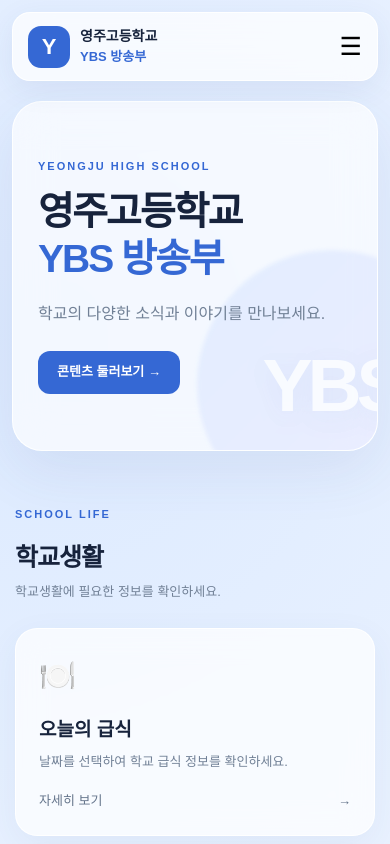
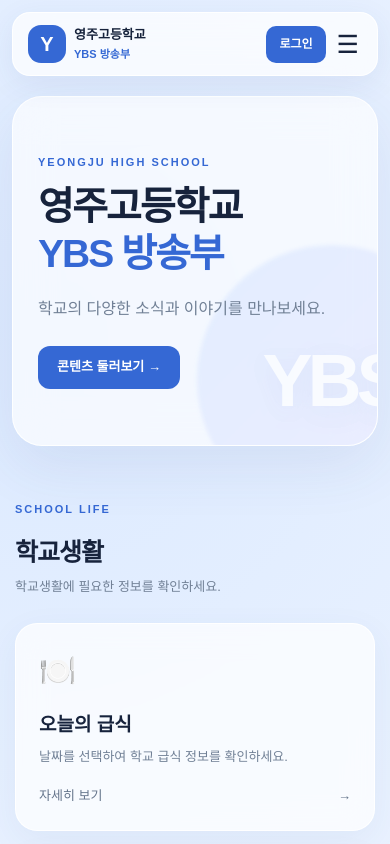
Before and after one commit to ehqls/school-media, a plain HTML site: page ybs-homepage/index.html in a window 390 px wide. Shown: the top 844 px of the page. Drawn offline with nearby package versions, Linux system fonts and the light colour scheme; no server answers.

Commit message:
Update style.css

```diff
--- a/ybs-homepage/css/style.css
+++ b/ybs-homepage/css/style.css
@@ -86,6 +86,8 @@ a {
   font-weight: 700;
 }
 
+/* 메뉴 */
+
 .nav {
   display: flex;
   align-items: center;
@@ -103,6 +105,16 @@ a {
   color: var(--primary);
 }
 
+/* 로그인 및 햄버거 버튼 */
+
+.header-actions {
+  display: flex;
+  align-items: center;
+  justify-content: flex-end;
+  gap: 10px;
+  flex-shrink: 0;
+}
+
 .login-button,
 .primary-button {
   display: inline-flex;
@@ -117,13 +129,27 @@ a {
   white-space: nowrap;
 }
 
+.login-button {
+  flex-shrink: 0;
+}
+
+.login-button:hover {
+  color: white;
+  background: var(--primary-dark);
+}
+
 .menu-toggle {
   display: none;
   border: 0;
   background: transparent;
   font-size: 25px;
   cursor: pointer;
+  color: var(--text);
+  padding: 5px;
+  line-height: 1;
 }
+
+/* 메인 화면 */
 
 .hero {
   width: min(1200px, calc(100% - 40px));
@@ -198,6 +224,8 @@ a {
   letter-spacing: -5px;
   text-shadow: 0 5px 25px rgba(45, 90, 180, 0.2);
 }
+
+/* 섹션 */
 
 .section {
   width: min(1200px, calc(100% - 40px));
@@ -285,6 +313,8 @@ a {
   font-weight: 700;
 }
 
+/* 뉴스 및 영상 */
+
 .content-card {
   overflow: hidden;
   transition: transform 0.2s, box-shadow 0.2s;
@@ -312,6 +342,8 @@ a {
   letter-spacing: 2px;
 }
 
+/* 동아리 */
+
 .feature-panel {
   min-height: 190px;
   padding: 35px;
@@ -338,9 +370,13 @@ a {
   font-weight: 900;
 }
 
+/* 설정 */
+
 .settings-section {
   margin-bottom: 80px;
 }
+
+/* 푸터 */
 
 .footer {
   padding: 45px 20px;
@@ -366,14 +402,20 @@ a {
   font-size: 11px;
 }
 
+/* 태블릿 및 모바일 */
+
 @media (max-width: 900px) {
   .header {
     flex-wrap: wrap;
   }
 
+  .header-actions {
+    order: 2;
+    margin-left: auto;
+  }
+
   .menu-toggle {
     display: block;
-    margin-left: auto;
   }
 
   .nav {
@@ -390,12 +432,10 @@ a {
   }
 
   .nav a {
+    display: block;
+    width: 100%;
     padding: 12px 5px;
     border-top: 1px solid rgba(100, 130, 180, 0.12);
-  }
-
-  .login-button {
-    display: none;
   }
 
   .three-columns {
@@ -403,11 +443,47 @@ a {
   }
 }
 
+/* 휴대폰 */
+
 @media (max-width: 600px) {
   .header {
     width: calc(100% - 24px);
     margin: 12px auto;
     padding: 12px 15px;
+    gap: 10px;
+  }
+
+  .logo {
+    gap: 8px;
+  }
+
+  .logo-icon {
+    width: 38px;
+    height: 38px;
+    font-size: 20px;
+  }
+
+  .logo strong {
+    font-size: 13px;
+  }
+
+  .logo small {
+    font-size: 11px;
+  }
+
+  .header-actions {
+    gap: 8px;
+  }
+
+  .login-button {
+    padding: 9px 13px;
+    font-size: 12px;
+    border-radius: 10px;
+  }
+
+  .menu-toggle {
+    font-size: 25px;
+    padding: 3px;
   }
 
   .hero {
@@ -462,6 +538,9 @@ a {
     font-size: 35px;
   }
 }
+
+/* 급식 카드 레이아웃 */
+
 #school .school-life-card-grid > .meal-card {
   grid-column: auto !important;
   min-width: 0;
```
